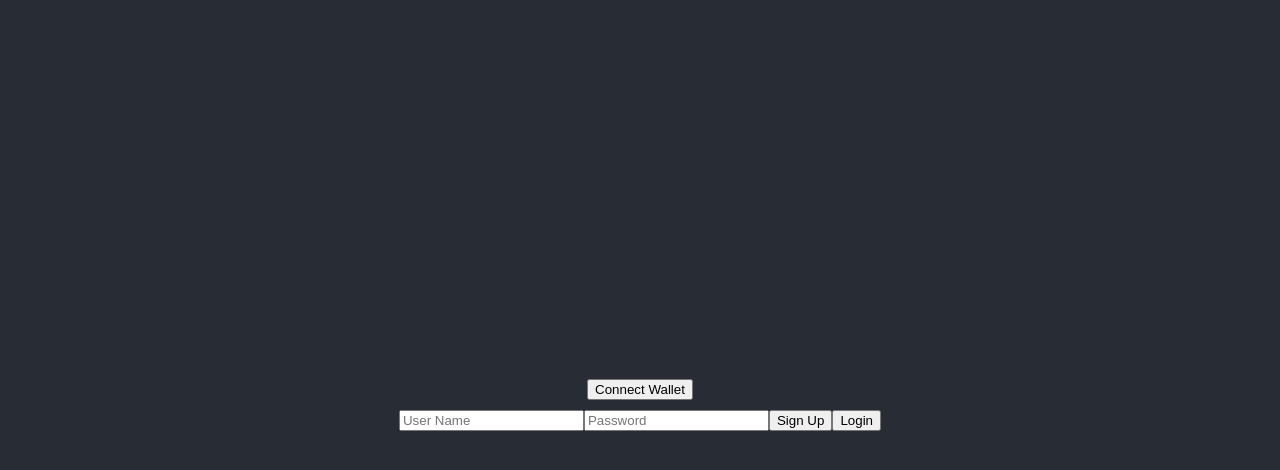
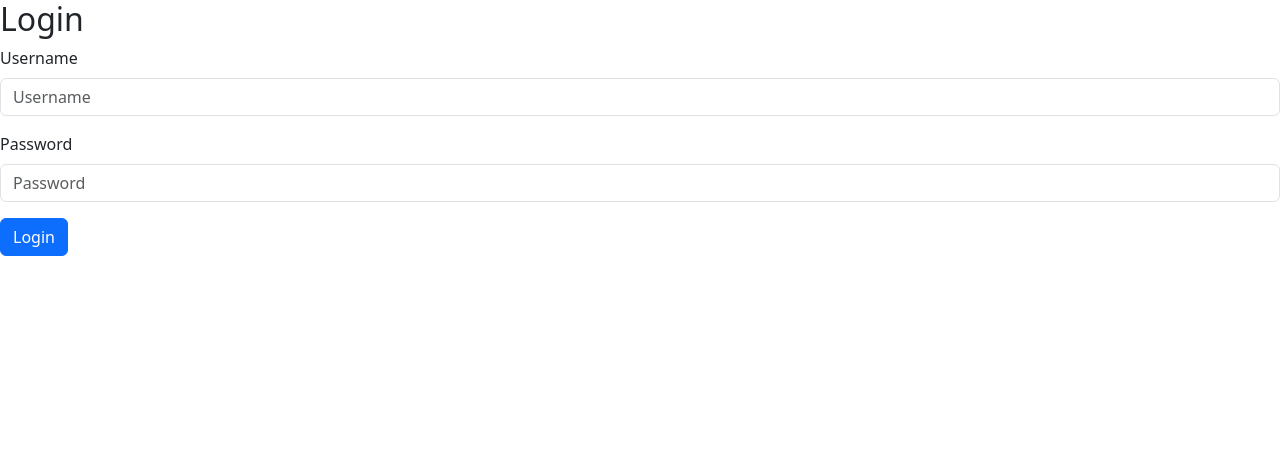
Before and after one commit to lurkstalker/EECE-571G-2023W2-Group02, a React (Create React App) app in the folder dapp_apartment_rental/: page /login in a window 1280 px wide. Shown: the top 470 px of the page. Built offline with nearby package versions, Linux system fonts and the light colour scheme.

Commit message:
Generate the home page

```diff
--- a/dapp_apartment_rental/package.json
+++ b/dapp_apartment_rental/package.json
@@ -10,9 +10,12 @@
     "@types/node": "^16.18.94",
     "@types/react": "^18.2.74",
     "@types/react-dom": "^18.2.24",
+    "bootstrap": "^5.3.3",
     "react": "^18.2.0",
     "react-dom": "^18.2.0",
+    "react-router-dom": "^6.22.3",
     "react-scripts": "5.0.1",
+    "reactstrap": "^9.2.2",
     "typescript": "^4.9.5",
     "web-vitals": "^2.1.4",
     "web3": "^1.6.0"
--- a/dapp_apartment_rental/src/App.tsx
+++ b/dapp_apartment_rental/src/App.tsx
@@ -1,36 +1,19 @@
 import React from 'react';
-import './App.css';
-import Auth from './homePage/Auth';
+import { BrowserRouter as Router, Route, Routes } from 'react-router-dom';
+import HomePage from './HomePage/HomePage';
+import LoginPage from './HomePage/LoginPage';
+import SignupPage from './HomePage/SignUpPage';
 
-function App() {
-  return (
-      <div className="App">
-        <header className="App-header">
-          <Auth />
-        </header>
-      </div>
-  );
-}
-
-// function App() {
-//   return (
-//     <div className="App">
-//       <header className="App-header">
-//         <img src={logo} className="App-logo" alt="logo" />
-//         <p>
-//           Edit <code>src/App.tsx</code> and save to reloadasdas.
-//         </p>
-//         <a
-//           className="App-link"
-//           href="https://reactjs.org"
-//           target="_blank"
-//           rel="noopener noreferrer"
-//         >
-//           Learn React
-//         </a>
-//       </header>
-//     </div>
-//   );
-// }
+const App = () => {
+    return (
+        <Router>
+            <Routes>
+                <Route path="/" element={<HomePage />} />
+                <Route path="/login" element={<LoginPage />} />
+                <Route path="/signup" element={<SignupPage />} />
+            </Routes>
+        </Router>
+    );
+};
 
 export default App;
--- /dev/null
+++ b/dapp_apartment_rental/src/HomePage/HomePage.js
@@ -0,0 +1,18 @@
+import React from 'react';
+import { Button } from 'reactstrap';
+import { useNavigate } from 'react-router-dom';
+
+const HomePage = () => {
+    let navigate = useNavigate();
+    return (
+        <div className="home-page">
+            <h1>Welcome to EtheRent</h1>
+            <p>Find your dream room</p>
+            <Button color="primary" onClick={() => navigate('/login')}>Login</Button>{' '}
+            <Button color="secondary" onClick={() => navigate('/signup')}>Sign Up</Button>
+            <p>Secure, safe and transparent way to find and rent your home</p>
+        </div>
+    );
+};
+
+export default HomePage;
--- /dev/null
+++ b/dapp_apartment_rental/src/HomePage/LoginPage.js
@@ -0,0 +1,23 @@
+import React from 'react';
+import { Button, Form, FormGroup, Label, Input } from 'reactstrap';
+import { useNavigate } from 'react-router-dom';
+
+const LoginPage = () => {
+    let navigate = useNavigate();
+    return (
+        <Form className="login-form">
+            <h2>Login</h2>
+            <FormGroup>
+                <Label for="username">Username</Label>
+                <Input type="text" name="username" id="username" placeholder="Username" />
+            </FormGroup>
+            <FormGroup>
+                <Label for="password">Password</Label>
+                <Input type="password" name="password" id="password" placeholder="Password" />
+            </FormGroup>
+            <Button color="primary" onClick={() => navigate('/')}>Login</Button>
+        </Form>
+    );
+};
+
+export default LoginPage;
--- /dev/null
+++ b/dapp_apartment_rental/src/HomePage/SignUpPage.js
@@ -0,0 +1,23 @@
+import React from 'react';
+import { Button, Form, FormGroup, Label, Input } from 'reactstrap';
+import { useNavigate } from 'react-router-dom';
+
+const SignupPage = () => {
+    let navigate = useNavigate();
+    return (
+        <Form className="signup-form">
+            <h2>Sign Up</h2>
+            <FormGroup>
+                <Label for="username">Username</Label>
+                <Input type="text" name="username" id="username" placeholder="Username" />
+            </FormGroup>
+            <FormGroup>
+                <Label for="password">Password</Label>
+                <Input type="password" name="password" id="password" placeholder="Password" />
+            </FormGroup>
+            <Button color="primary" onClick={() => navigate('/')}>Sign Up</Button>
+        </Form>
+    );
+};
+
+export default SignupPage;
--- a/dapp_apartment_rental/src/homePage/Auth.js
+++ /dev/null
@@ -1,71 +0,0 @@
-import React, { useState } from 'react';
-import Web3 from 'web3';
-import detectEthereumProvider from '@metamask/detect-provider';
-import RoomRentalABI from '../RoomRentalABI.json';
-var CONFIG = require('../config.json');
-
-const contractAddress = CONFIG.sm_address; // Replace with your contract address
-
-const Auth = () => {
-    const [userName, setUserName] = useState('');
-    const [password, setPassword] = useState('');
-    const [web3, setWeb3] = useState(null);
-    const [contract, setContract] = useState(null);
-
-    const handleInputChange = (event) => {
-        const { name, value } = event.target;
-        if (name === 'userName') setUserName(value);
-        if (name === 'password') setPassword(value);
-    };
-
-    const connectWallet = async () => {
-        const provider = await detectEthereumProvider();
-        if (provider) {
-            await provider.request({ method: 'eth_requestAccounts' });
-            const web3Instance = new Web3(provider);
-            setWeb3(web3Instance);
-            const roomRentalContract = new web3Instance.eth.Contract(RoomRentalABI, contractAddress);
-            setContract(roomRentalContract);
-        } else {
-            console.error('Please install MetaMask!');
-        }
-    };
-
-    const signUp = async () => {
-        if (!contract) return;
-        try {
-            const accounts = await web3.eth.getAccounts();
-            await contract.methods.userSignUp(userName, password).send({ from: accounts[0] });
-            alert('Sign up successful!');
-        } catch (error) {
-            console.error('Error signing up:', error);
-            alert('Sign up failed!');
-        }
-    };
-
-    const login = async () => {
-        if (!contract) return;
-        try {
-            const accounts = await web3.eth.getAccounts();
-            await contract.methods.userLogin(password).send({ from: accounts[0] });
-            alert('Login successful!');
-        } catch (error) {
-            console.error('Error logging in:', error);
-            alert('Login failed!');
-        }
-    };
-
-    return (
-        <div>
-            <button onClick={connectWallet}>Connect Wallet</button>
-            <div>
-                <input name="userName" value={userName} onChange={handleInputChange} placeholder="User Name" />
-                <input name="password" type="password" value={password} onChange={handleInputChange} placeholder="Password" />
-                <button onClick={signUp}>Sign Up</button>
-                <button onClick={login}>Login</button>
-            </div>
-        </div>
-    );
-};
-
-export default Auth;
--- a/dapp_apartment_rental/src/index.tsx
+++ b/dapp_apartment_rental/src/index.tsx
@@ -3,6 +3,8 @@ import ReactDOM from 'react-dom/client';
 import './index.css';
 import App from './App';
 import reportWebVitals from './reportWebVitals';
+import 'bootstrap/dist/css/bootstrap.min.css';
+
 
 const root = ReactDOM.createRoot(
   document.getElementById('root') as HTMLElement
```
Also changed, not shown: dapp_apartment_rental/src/homePage/Login.js (deleted, +0 -30 lines), dapp_apartment_rental/src/homePage/SignUp.js (deleted, +0 -32 lines).
